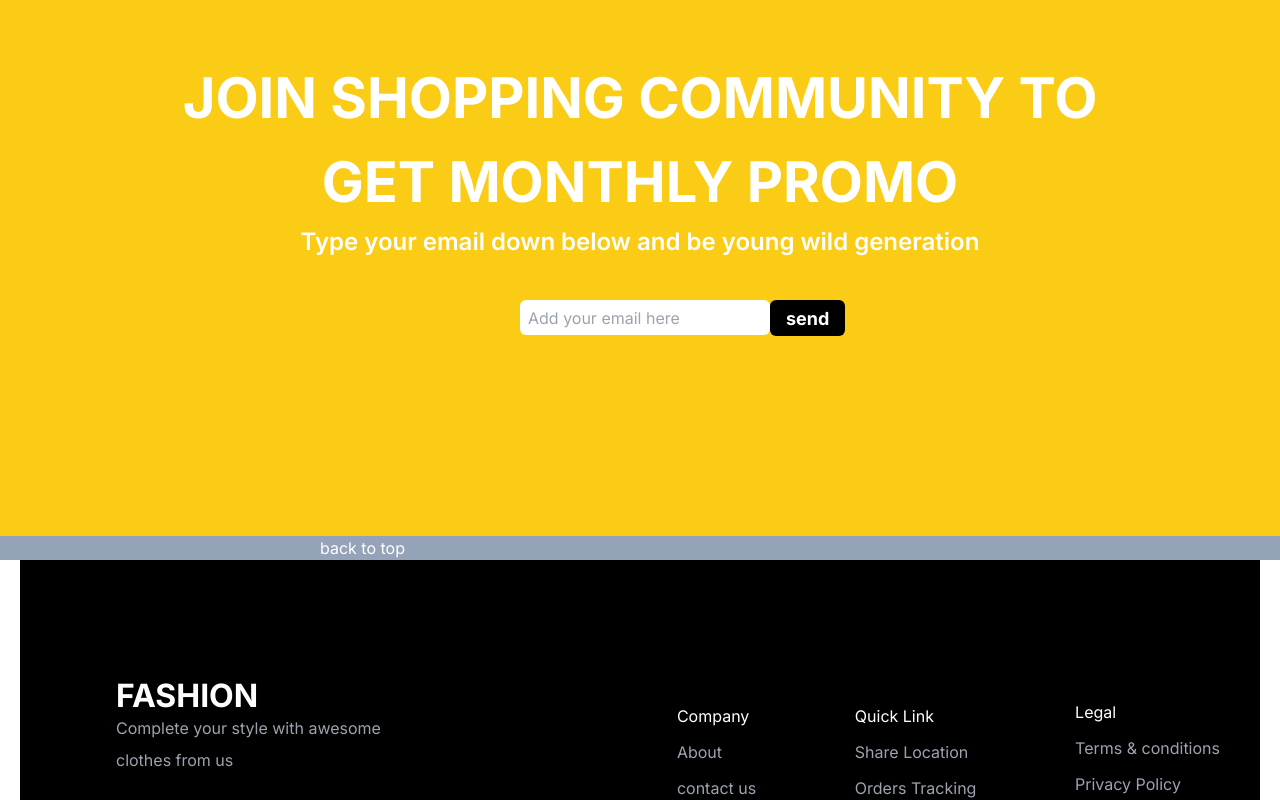
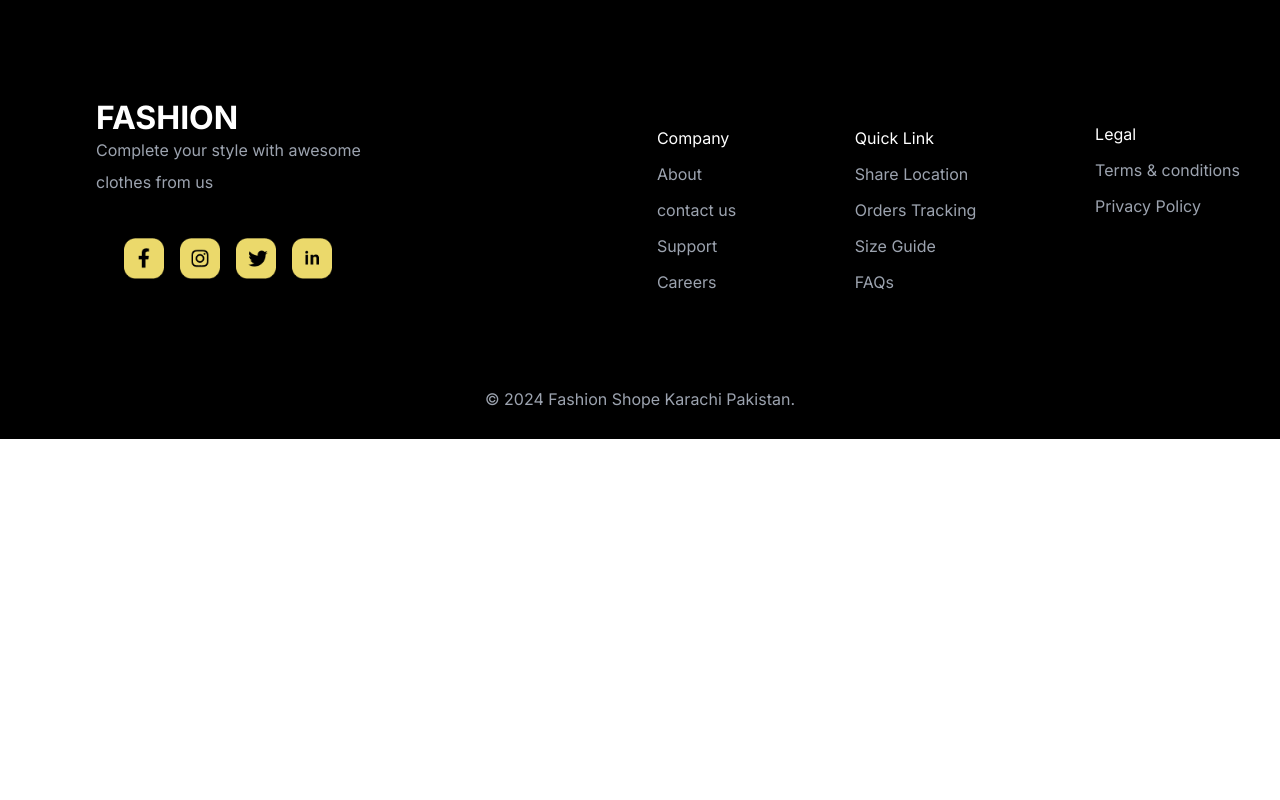
Before and after one commit to Nazia-naz90/online-fashion-shop-website, a Next.js app: page /fashion in a window 1280 px wide. Shown: the part 1740-2540 px from the top of the page. After the commit the page ends 2179 px from the top, so only its background shows below. Built offline with nearby package versions, Linux system fonts and the light colour scheme.

Commit message:
Modified-files

```diff
--- a/src/app/components/downloadapp.tsx
+++ b/src/app/components/downloadapp.tsx
@@ -7,7 +7,7 @@ const Downloadapp = () => {
 
    <div className="
     flex lg:flex md:flex
-    max-w-full sm:max-w-full md:max-w-full lg:max-w-7xl xl:max-w-7xl
+    max-w-7xl
     mx-auto sm:mx-auto md:mx-60 lg:mx-auto xl:mx-auto
     justify-center sm:justify-center md:justify-center lg:justify-center xl:justify-center
     items-center sm:items-center md:items-center lg:items-center xl:items-center
@@ -26,9 +26,9 @@ const Downloadapp = () => {
                 font-bold font-sans'>DOWNLOAD APP &</h1>
                 <h1 className='text-[6vmin]
                 font-bold font-sans'>GET THE VOUCHER!</h1>
-                <p className='text-17px mt-10
+                <p className='text-[3vmin] mt-10
                 font-sans'>Get 30% off for first transaction using</p>
-                <p className='text-17px
+                <p className='text-[3vmin]
                 font-sans'>Rondovision mobile app for now.</p>
                 <div className='flex gap-2 my-10'>
                     <button>
--- a/src/app/components/footer.tsx
+++ b/src/app/components/footer.tsx
@@ -4,100 +4,19 @@ import Image from "next/image";
 const Footer = () => {
   return (
     <>
-      <section className="max-w-7xl sm:max-w-7xl
-   md:max-w-7xl lg:max-w-7xl xl:max-w-7xl 2xl:max-w-7xl
-   mx-auto sm:mx-auto md:mx-auto lg:mx-auto xl:mx-auto container">
-        <div className=" bg-yellow-400
-             flex flex-col
-             justify-center sm:justify-center md:justify-center lg:justify-center xl:justify-center
-             items-center sm:items-center md:items-center lg:items-center
-             xl:items-center
-             max-w-full sm:max-w-full md:max-w-full lg:max-w-full xl:max-w-full
-             xl2:max-w-full
-             lg:h-[70vh]
-             p-16  md:px-10 sm:p-16 lg:p-20 md:text-justify
-             mx-auto sm:mx-auto md:mx-60 lg:mx-auto xl:mx-auto
-             mt-0 lg:space-x-10 lg:gap-y-10 container">
-
-        <div
-          className="lg:flex flex-col items-center
-        justify-center m-auto"
-        >
-          <h1
-            className="text-white lg:text-[7vmin]
-           text-[20px] font-bold"
-          >
-            JOIN SHOPPING COMMUNITY TO{" "}
-          </h1>
-          <h1
-            className="text-white lg:text-[7vmin]
-            text-[20px] font-bold"
-          >
-            GET MONTHLY PROMO
-          </h1>
-          <p
-            className="text-white lg:text-[3vmin]
-           text-[17px] font-semibold"
-          >
-            Type your email down below and be young wild
-            generation
-          </p>
-        </div>
-        <div
-          className="lg:flex lg:w-[25%] lg:h-[60%]
-        rounded-md"
-        >
-          <input
-            type="email"
-            name="email"
-            id="email"
-            placeholder="Add your email here"
-            className="lg:w-[600px] lg:h-[35px] p-2
-            rounded-md"
-          />
-          <a href={"mailto:example@email.com"}>
-          <button
-            className="lg:flex text-center items-center
-           bg-black text-white lg:text-[18px] lg:font-bold
-           lg:w-[100%] w-[100px] lg:h-[36px] h-[45px] lg:p-4
-           rounded-md"
-          >
-            send
-          </button>
-          </a>
-
-        </div>
-
-        </div>
-
-      </section>
-
       <footer>
 
-             {/* footer-panel-1 */}
-             <div
-          className="max-w-7xl sm:max-w-7xl
-         md:max-w-7xl lg:max-w-7xl xl:max-w-7xl 2xl:max-w-7xl
-        mx-auto sm:mx-auto md:mx-60 lg:mx-auto xl:mx-auto container
-        items-center justify-center  md:px-80
-        height-[50px]  bg-slate-400"
-        >
-          <Link href={"/"} className="text-white text-center ">
-            back to top
-          </Link>
-        </div>
 
-      <div  className="lg:flex md:flex justify-between
-        max-w-7xl sm:max-w-7xl md:max-w-7xl lg:max-w-7xl xl:max-w-7xl
-        mx-auto sm:mx-7xl md:mx-7xl lg:mx-7xl xl:mx-7xl md:w-[1240px]
+
+      <div  className=" lg:flex justify-between
+        max-w-7xl mx-auto sm:mx-auto md:mx-60 lg:mx-auto xl:mx-auto
         mt-0 bg-black p-10 md:pl-24 container">
 
 
         {/* footer-logo-icons*/}
-        <div className="max-w-7xl sm:max-w-7xl
-       md:max-w-7xl lg:max-w-7xl xl:max-w-7xl 2xl:max-w-7xl
-       mx-auto sm:mx-auto md:mx-auto lg:mx-auto xl:mx-auto container
-       lg:flex md:flex items-center mt-10 lg:gap-x-10
+        <div className="max-w-7xl
+         mx-auto  container
+         lg:flex  items-center mt-10 lg:gap-x-10
         ">
           <div className="flex justify-center items-center
           py-10 lg:mr-64">
@@ -162,10 +81,10 @@ const Footer = () => {
           </div>
           {/* footer-pannel-2 */}
           {/* Company */}
-          <div className="lg:flex md:flex
-          flex-grow lg:justify-between md:justify-between
-          space-x-20 sm:space-x-10 md:space-x-24 lg:space-x-20 xl:space-x-20 mx-aut0 sm:mx-auto md:mx-32 lg:mx-auto xl:mx-auto">
-          <div className="flex flex-col items-center
+          <div className="lg:flex
+          flex-grow  lg:justify-between md:justify-between
+          space-x-20 sm:space-x-10 md:space-x-24 lg:space-x-20 xl:space-x-20 mx-aut0 ">
+          <div className="flex flex-col md:items-center md:justify-center
           height-[300px] text-white mt-10 ">
             <ul className="flex flex-col text-gray-400
             gap-3">
@@ -191,7 +110,7 @@ const Footer = () => {
           {/* =====Legal====== */}
           <div
             className="flex flex-col  height-[300px]
-             text-white mb-10 md:items-center md:justify-center">
+             text-white mt-10 md:mt-10 lg:mb-20 md:items-center md:justify-center">
             <ul className="flex flex-col text-gray-400 gap-3">
               <h6 className="text-white">Legal</h6>
               <a>Terms & conditions</a>
@@ -207,11 +126,11 @@ const Footer = () => {
 
       </div>
       <section
-          className="flex max-w-7xl sm:max-w-7xl md:max-w-7xl lg:max-w-7xl
-          justify-center sm:justify-center md:justify-center lg:justify-center xl:justify-center
-          items-center sm:items-center md:items-center lg:items-center
-          xl:items-center mx-auto bg-black
-          h-[50px] ">
+          className="flex max-w-7xl
+          justify-center
+          items-center mx-auto sm:mx-auto md:mx-60 lg:mx-auto xl:mx-auto
+          bg-black
+          h-[10vh] container">
           <div>
             <h6 className="text-gray-400">
               © 2024 Fashion Shope Karachi Pakistan.</h6>
--- /dev/null
+++ b/src/app/components/joinShopping.tsx
@@ -0,0 +1,87 @@
+import Link from 'next/link'
+import React from 'react'
+
+const JoinShopping = () => {
+  return (
+    <div>
+      <section className="max-w-7xl
+   mx-auto sm:mx-auto md:mx-auto lg:mx-auto xl:mx-auto container">
+        <div className=" bg-yellow-400
+             flex flex-col
+             justify-center
+             items-center
+             max-w-7xl
+             lg:h-[70vh]
+             p-16  md:px-10 sm:p-16 lg:p-20 md:text-justify
+             mx-auto sm:mx-auto md:mx-60 lg:mx-auto xl:mx-auto
+             mt-0 lg:space-x-10 lg:gap-y-10 container">
+
+        <div
+          className="lg:flex flex-col items-center
+        justify-center m-auto"
+        >
+          <h1
+            className="text-white lg:text-[7vmin]
+           text-[20px] font-bold"
+          >
+            JOIN SHOPPING COMMUNITY TO{" "}
+          </h1>
+          <h1
+            className="text-white lg:text-[7vmin]
+            text-[20px] font-bold"
+          >
+            GET MONTHLY PROMO
+          </h1>
+          <p
+            className="text-white lg:text-[3vmin]
+           text-[17px] font-semibold"
+          >
+            Type your email down below and be young wild
+            generation
+          </p>
+        </div>
+        <div
+          className="lg:flex lg:w-[25%] lg:h-[60%]
+        rounded-md"
+        >
+          <input
+            type="email"
+            name="email"
+            id="email"
+            placeholder="Add your email here"
+            className="lg:w-[600px] lg:h-[35px] p-2
+            rounded-md"
+          />
+          <a href={"mailto:example@email.com"}>
+          <button
+            className="lg:flex text-center items-center
+           bg-black text-white lg:text-[18px] lg:font-bold
+           lg:w-[100%] w-[100px] lg:h-[36px] h-[45px] lg:p-4
+           rounded-md"
+          >
+            send
+          </button>
+          </a>
+
+        </div>
+
+        </div>
+
+      </section>
+                   {/* footer-panel-1 */}
+                   <div
+          className="max-w-7xl
+        mx-auto sm:mx-auto md:mx-60 lg:mx-auto xl:mx-auto xl2:mx-auto
+        items-center  justify-center  text-center
+        height-[50px]  bg-slate-400 container"
+        >
+          <Link href={"/"} className="text-white">
+            back to top
+          </Link>
+        </div>
+
+    </div>
+  )
+}
+
+export default JoinShopping
--- a/src/app/components/new-arival.tsx
+++ b/src/app/components/new-arival.tsx
@@ -25,7 +25,7 @@ const NewArival = () => {
     xl:items-center
     justify-center sm:justify-center md:justify-center lg:justify-center
     xl:justify-center
-     max-w-7xl sm:max-w-7xl md:w-7xl lg:max-w-7xl
+     max-w-7xl
      mx-auto sm:mx-auto md:mx-60 lg:mx-auto xl:mx-auto
      md:space-x-10
      container
--- a/src/app/components/paydaynow.tsx
+++ b/src/app/components/paydaynow.tsx
@@ -6,9 +6,7 @@ const Paydaynow = () => {
   return (
     <>
     <div>
-     <div className="lg:flex md:flex sm:max-w-7xl md:max-w-7xl
-     lg:max-w-7xl xl:max-w-7xl mx-auto sm:mx-auto md:mx-60 lg:mx-auto
-     xl:mx-auto
+     <div className="lg:flex md:flex max-w-7xl  mx-auto sm:mx-auto md:mx-60 lg:mx-auto xl:mx-auto
      lg:p-10 p-5
      items-center justify-center container">
         <div>
--- a/src/app/components/youngsFavorite.tsx
+++ b/src/app/components/youngsFavorite.tsx
@@ -22,8 +22,7 @@ const YoungsFavorite = () => {
        items-center sm:items-center md:items-center lg:items-center
        xl:items-center  justify-center sm:justify-center md:justify-center
        lg:justify-center xl:justify-center
-       lg:flex max-w-7xl sm:max-w-7xl md:max-w-7xl
-       lg:max-w-7xl xl:max-w-7xl
+       lg:flex max-w-7xl
        mx-auto sm:mx-auto md:mx-auto lg:mx-auto xl:mx-auto
        space-x-10  md:space-x-20 lg:space-x-10 xl:space-x-10
        md:ml-64 container
--- a/src/app/page.tsx
+++ b/src/app/page.tsx
@@ -5,6 +5,7 @@ import NewArival from "./components/new-arival";
 import Paydaynow from "./components/paydaynow";
 import YoungsFavorite from "./components/youngsFavorite";
 import Downloadapp from "./components/downloadapp";
+import JoinShopping from "./components/joinShopping";
 export default function Home() {
   return (
 
@@ -15,6 +16,7 @@ export default function Home() {
   <Paydaynow/>
   <YoungsFavorite/>
   <Downloadapp/>
+  <JoinShopping/>
   {/*File base routing system*/}
 </div>
 
```
Also changed, not shown: src/app/components/hero.tsx (+4 -5 lines), src/app/components/navbar.tsx (+5 -6 lines).
